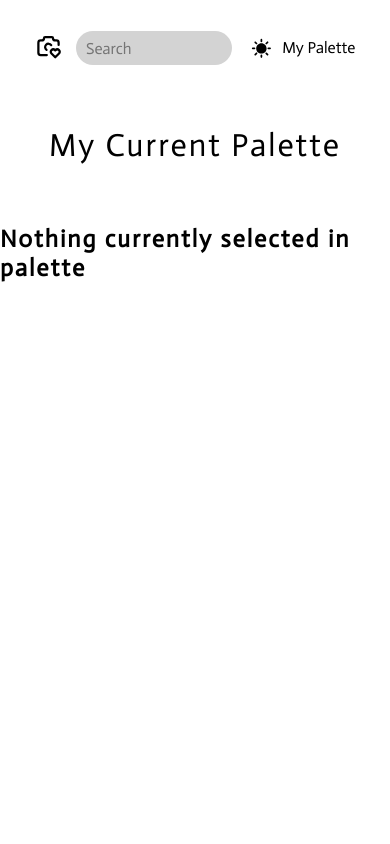
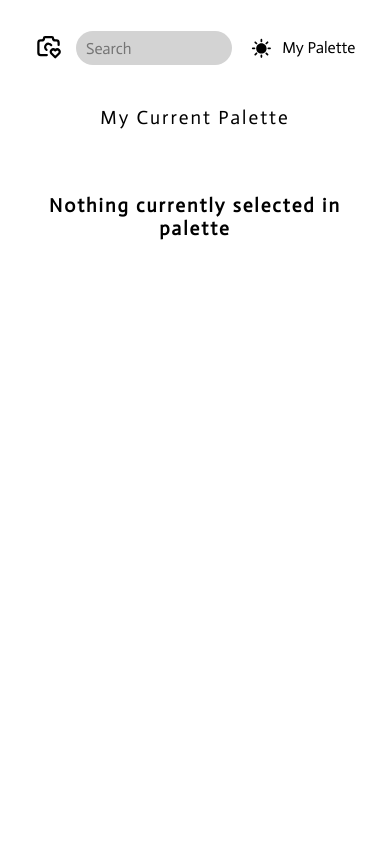
Before and after one commit to twentyfive21/photo-react, a React (Vite) app: page /mypalette in a window 390 px wide. Shown: the top 844 px of the page. Built offline with nearby package versions, Linux system fonts and the light colour scheme.

Commit message:
added media queries for both headings

```diff
--- a/src/pages/Favorites/Favorites.css
+++ b/src/pages/Favorites/Favorites.css
@@ -31,3 +31,15 @@
 .nothing-selected {
     height: 100vh;
 }
+
+
+@media (max-width: 550px) {
+    .favorites-container {
+        padding: 5px 0px;
+    }
+    .favorites-container h1, h2 {
+        font-size: 1.2rem;
+        padding: 5px 20px;
+        text-align: center;
+    }
+}
```
